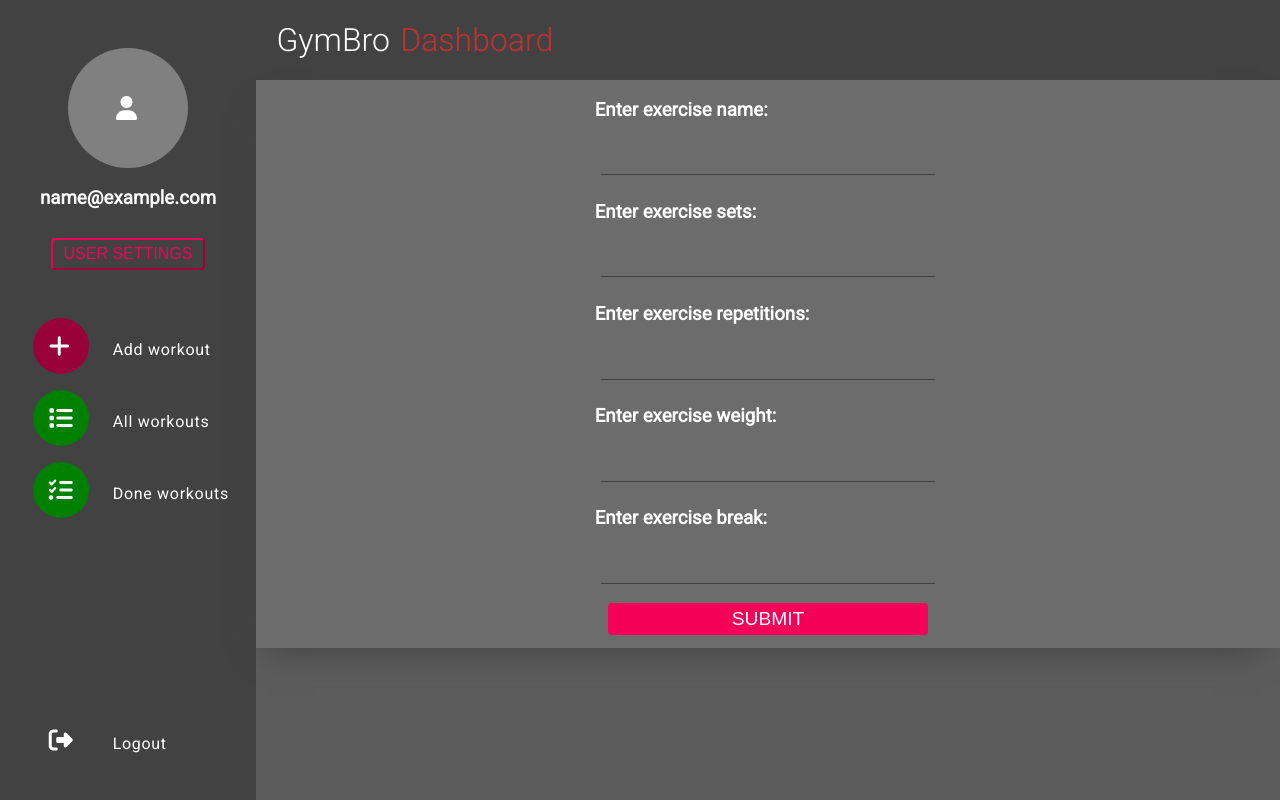
After one commit to Szewo/pai-project, a PHP site: template public/views/edit-exercise.php in a window 1280 px wide. The commit adds this page. Run offline with PHP 8.4, Linux system fonts and the light colour scheme; the template is opened without the code that fills it, so the values that code supplies are empty; the visitor is signed in with stand-in values (Sample User, id 1); some libraries are stand-ins or nearby versions.

Commit message:
Add edit exercise.

```diff
--- /dev/null
+++ b/public/css/edit-exercise.css
@@ -0,0 +1,65 @@
+.container {
+    width: 100vw;
+    height: 100vh;
+    display: flex;
+    flex-direction: row;
+    justify-content: center;
+    align-items: center;
+}
+
+input {
+    background-color: transparent;
+    border: none;
+    border-bottom: 1px solid #424242;
+    padding: 0.5em;
+    margin: 0.5em;
+    width: 40vh;
+    color: white;
+}
+
+input::placeholder {
+    color: white;
+    font-weight: 300;
+}
+
+form {
+    width: 40vh;
+    display: flex;
+    flex-direction: column;
+    align-items: center;
+}
+
+.add-exercise-container {
+    display: flex;
+    flex-direction: column;
+    align-items: center;
+    justify-content: center;
+    text-align: left;
+    width: 100%;
+    background-color: #6C6C6C;
+    box-shadow: -5px 17px 31px -15px #424242;
+}
+
+.submit-button {
+    background: #F50057;
+    border-radius: 4px;
+    border-color: transparent;
+    color: white;
+    width: 100%;
+    font-weight: 500;
+    font-size: 1.2rem;
+    margin-top: 4%;
+    margin-bottom: 4%;
+    padding: 1% 1% 1% 1%;
+}
+
+.add-workout-header {
+    margin: 1em;
+    font-weight: 300;
+}
+
+
+.add-exercise {
+    display: flex;
+    width: 40vh;
+}
--- /dev/null
+++ b/public/views/edit-exercise.php
@@ -0,0 +1,67 @@
+<!DOCTYPE html>
+<html lang="en">
+<head>
+    <link rel="stylesheet" type="text/css" href="../../css/dashboard.css">
+    <link rel="stylesheet" type="text/css" href="../../css/edit-exercise.css">
+    <meta charset="utf-8">
+    <meta name="viewport" content="width=device-width, initial-scale=1">
+    <title>GymBro</title>
+    <?php include 'base.php' ?>
+
+</head>
+<body>
+<div class="container">
+    <div class="navigation">
+        <i class="fa-solid fa-user user-avatar"></i>
+        <h3 class="user-mail"> <?php echo $_SESSION['email'] ?> </h3>
+        <button type="submit" class="sign-up-button">USER SETTINGS</button>
+        <?php include 'dashboard_navigation.php' ?>
+    </div>
+
+    <div class="content-wrapper">
+        <div class="header">
+            <span class="nav-text-first">GymBro</span> <span class="nav-text-second">Dashboard</span>
+        </div>
+        <div class="content">
+            <div class="add-exercise-container">
+                <?php if (isset($exercise)): ?>
+                    <form action="/exercise/edit" method="POST">
+                        <label>
+                            <h3>Enter exercise name:</h3>
+                            <input name="exercise_name" type="text" value="<?php echo $exercise->getName() ?>"/>
+                        </label>
+                        <label>
+                            <h3>Enter exercise sets:</h3>
+                            <input name="exercise_sets" type="text" value="<?php echo $exercise->getSets() ?>"/>
+                        </label>
+                        <label>
+                            <h3>Enter exercise repetitions:</h3>
+                            <input name="exercise_repetitions" type="text" value="<?php echo $exercise->getRepetitions() ?>"/>
+                        </label>
+                        <label>
+                            <h3>Enter exercise weight:</h3>
+                            <input name="exercise_weight" type="text" value="<?php echo $exercise->getWeight() ?>"/>
+                        </label>
+                        <label>
+                            <h3>Enter exercise break:</h3>
+                            <input name="exercise_break" type="text" value="<?php echo $exercise->getBreak() ?>"/>
+                        </label>
+                        <label>
+                            <input name="workout_id"
+                                   type="hidden"
+                                   value="<?php echo $exercise->getWorkoutId() ?>">
+                        </label>
+                        <label>
+                            <input name="exercise_id"
+                                   type="hidden"
+                                   value="<?php echo $exercise->getId() ?>">
+                        </label>
+                        <button class="submit-button" type="submit"> SUBMIT</button>
+                    </form>
+                <?php endif; ?>
+            </div>
+        </div>
+    </div>
+</div>
+</body>
+</html>
```
Also changed, not shown: public/views/view-workout.php (+5 -3 lines), src/Controllers/ExerciseController.php (+23 -1 lines), src/Repository/ExerciseRepository.php (+45 -0 lines).
